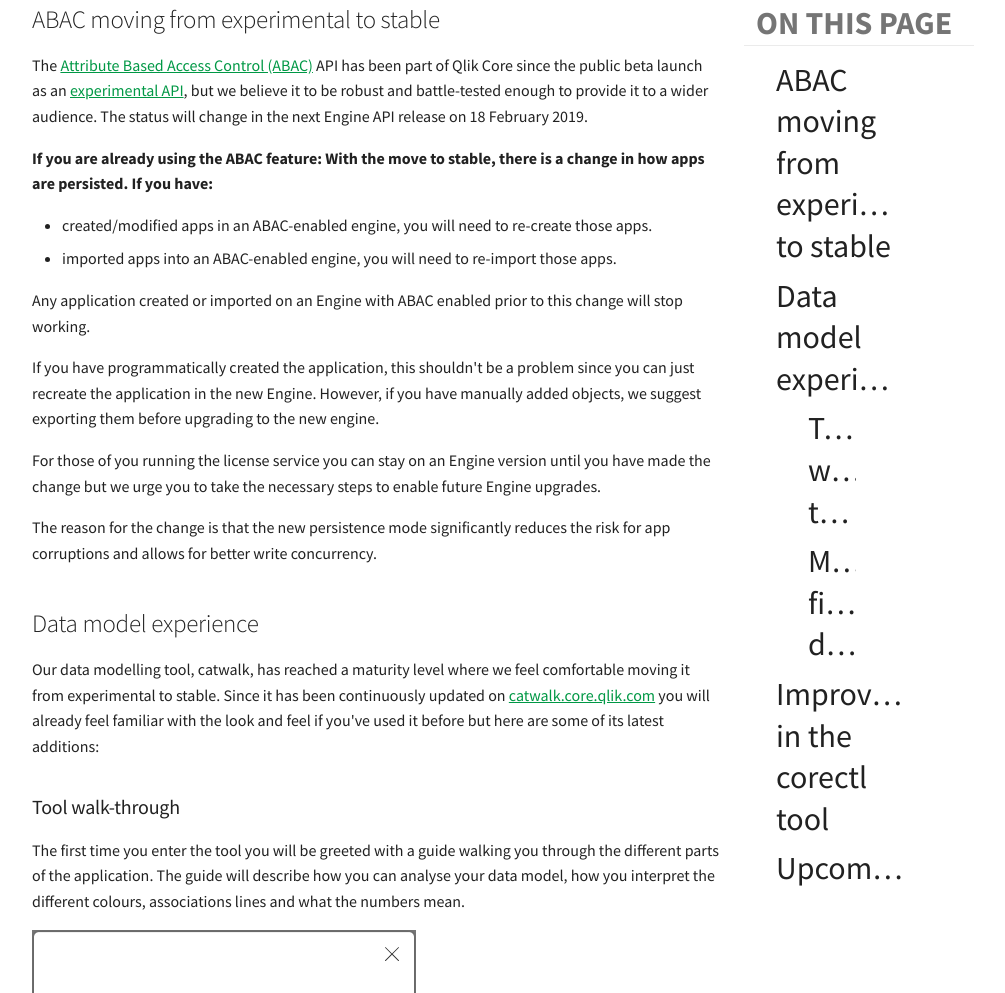
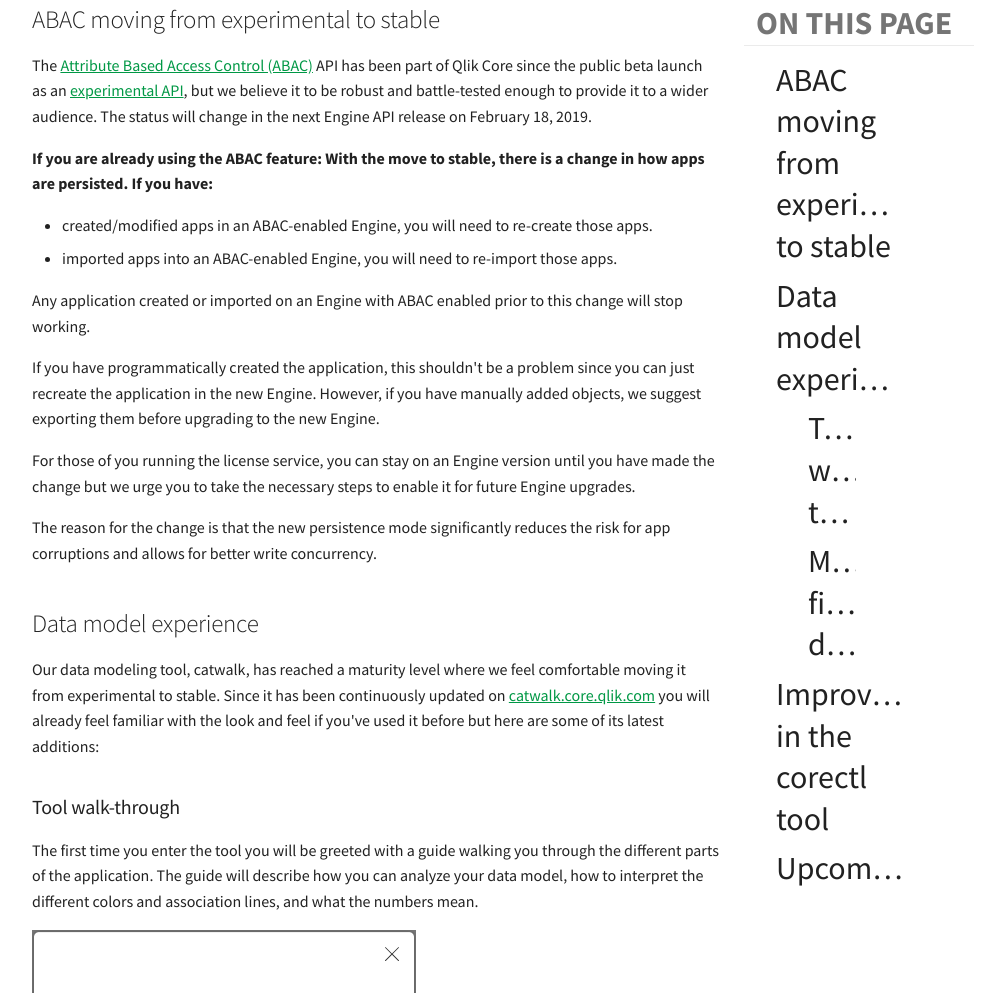
Before and after one commit to qlik-oss/core-website, an MkDocs documentation site: the page built from docs/updates/2019-01.md, in a window 1280 px wide and 1400 px high, scrolled down 223 px. Shown: the part 180-1173 px from the top of the window, without its empty margins (264-1269 px from the left). Built offline with MkDocs 1.6.1 and Material for MkDocs 9.7.7, drawn with Linux system fonts in a browser that asks for light colours; nearby versions of some CDN libraries; library files that are not in the unit come from our copies; comment, search, counter and statistics services are not loaded; some of the changed text lies outside the part shown.

Commit message:
Update 2019-01.md

```diff
--- a/docs/updates/2019-01.md
+++ b/docs/updates/2019-01.md
@@ -8,29 +8,29 @@
 The [Attribute Based Access Control (ABAC)](../../services/qix-engine/access-control/) API has been part of Qlik Core
 since the public beta launch as an [experimental API](../../conventions/api-strategy/#stability-index), but we believe
 it to be robust and battle-tested enough to provide it to a wider audience. The status will change in the next Engine
-API release on 18 February 2019.
+API release on February 18, 2019.
 
 **If you are already using the ABAC feature: With the move to stable, there is a change in how apps are persisted.
 If you have:**
 
-* created/modified apps in an ABAC-enabled engine, you will need to re-create those apps.
-* imported apps into an ABAC-enabled engine, you will need to re-import those apps.
+* created/modified apps in an ABAC-enabled Engine, you will need to re-create those apps.
+* imported apps into an ABAC-enabled Engine, you will need to re-import those apps.
 
 Any application created or imported on an Engine with ABAC enabled prior to this change will stop working.
 
 If you have programmatically created the application, this shouldn't be a problem since you can just recreate the
 application in the new Engine. However, if you have manually added objects, we suggest exporting them before upgrading
-to the new engine.
+to the new Engine.
 
-For those of you running the license service you can stay on an Engine version until you have made the change but we
-urge you to take the necessary steps to enable future Engine upgrades.
+For those of you running the license service, you can stay on an Engine version until you have made the change but we
+urge you to take the necessary steps to enable it for future Engine upgrades.
 
 The reason for the change is that the new persistence mode significantly reduces the risk for app corruptions and
 allows for better write concurrency.
 
 ## Data model experience
 
-Our data modelling tool, catwalk, has reached a maturity level where we feel comfortable moving it from experimental
+Our data modeling tool, catwalk, has reached a maturity level where we feel comfortable moving it from experimental
 to stable. Since it has been continuously updated on [catwalk.core.qlik.com](https://catwalk.core.qlik.com)
 you will already feel familiar with the look and feel if you've used it before but here are some of its latest
 additions:
@@ -38,17 +38,17 @@
 ### Tool walk-through
 
 The first time you enter the tool you will be greeted with a guide walking you through the different parts of the
-application. The guide will describe how you can analyse your data model, how you interpret the different colours,
-associations lines and what the numbers mean.
+application. The guide will describe how you can analyze your data model, how to interpret the different colors and
+association lines, and what the numbers mean.
 
 ![screenshot](../images/catwalk-walk-through.png)
 
-The guide is based on your chosen application and if you would like to pull it up again in the future, you can do so by
+The guide is based on your chosen application. If you would like to pull it up again in the future, you can do so by
 right clicking on the catwalk logo located at the top right of the application.
 
 ### More field descriptions
 
-Another feature we added to provide a better understanding of the data model is extended field information. Previously
+Another feature we added to provide a better understanding of the data model is extended field information. Previously,
 you could only reach field information by hoovering over the field card to view a condensed version of the field
 data. With the new feature you can also click on the three dots in the top right corner of a field to get a more
 descriptive information card with an explanation.
@@ -59,7 +59,7 @@
 
 Our CLI tool corectl has not been forgotten this month and received small improvements such as:
 
-* Print event messages in verbose mode
+* Ability to print event messages in verbose mode
 * Ability to set a free text connection string when configuring a connector
 * Better error messages when working with an Engine without a correct license (no license and Engine has expired)
 
```
